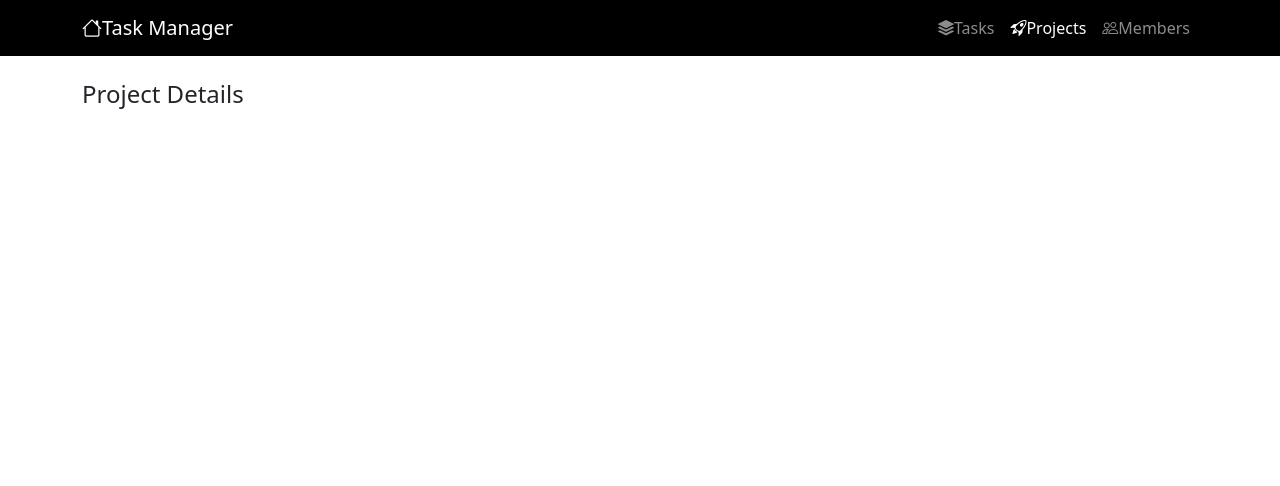
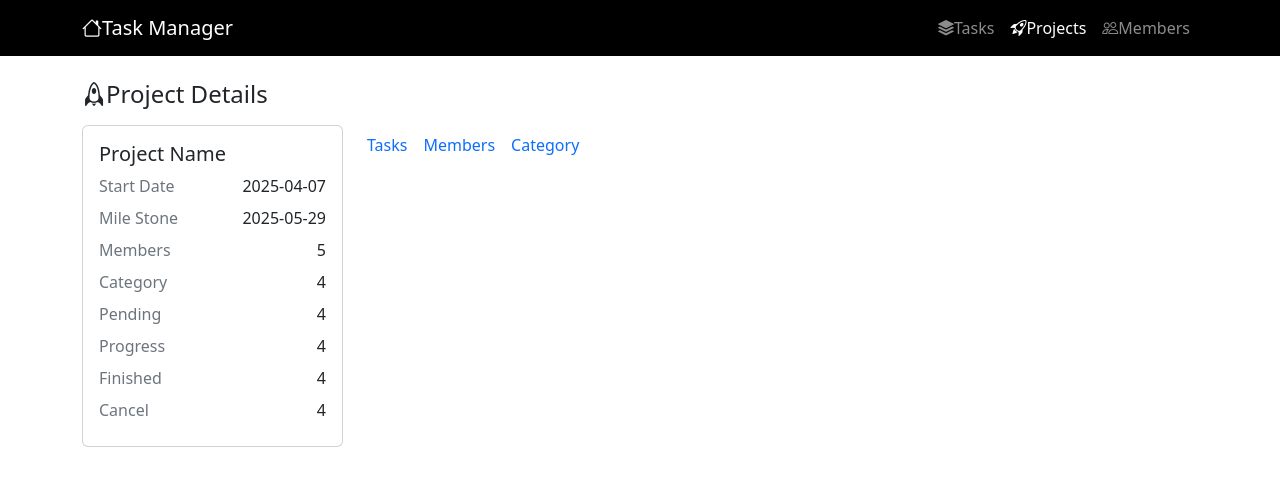
Before and after one commit to AungNyanHtet18/Task-Management, a React (Vite) app: page /project/details/1 in a window 1280 px wide. Shown: the top 486 px of the page. Built offline with nearby package versions, Linux system fonts and the light colour scheme.

Commit message:
adding project detail with nested route

```diff
--- a/src/main.tsx
+++ b/src/main.tsx
@@ -12,7 +12,11 @@ import MemberListComponent from './pages/member/member-list.tsx'
 import ProjectEditComponent from './pages/project/project-edit.tsx'
 import TaskEditComponent from './pages/task/task-edit.tsx'
 import TaskDetailComponent from './pages/task/task-detail.tsx'
-import ProjectDetailsComponent from './pages/project/project-detail.tsx'
+import ProjectDetails from './pages/project/details/_layout.tsx'
+import ProjectTaskList from './pages/project/details/task-list.tsx'
+import ProjectCategoryList from './pages/project/details/category-list.tsx'
+import ProjectMemberList from './pages/project/details/member-list.tsx'
+import ProjectTaskEdit from './pages/project/details/task-edit.tsx'
 
 createRoot(document.getElementById('root')!).render(
   <StrictMode>
@@ -22,7 +26,12 @@ createRoot(document.getElementById('root')!).render(
             <Route index element={<HomeComponent/>}/>
             <Route path= "project" element={<ProjectListComponent/>}/>
             <Route path= "project/edit" element={<ProjectEditComponent/>}/>
-            <Route path= "project/details/:id" element={<ProjectDetailsComponent/>}/>
+            <Route path= "project/details/:id" element={<ProjectDetails/>}>
+                <Route path='task' element={<ProjectTaskList/>}/>
+                <Route path='category' element={<ProjectCategoryList/>}/>
+                <Route path='member' element={<ProjectMemberList/>}/>
+                <Route path='task/edit/:taskId' element={<ProjectTaskEdit/>}/>
+            </Route>
             <Route path= "member" element={<MemberListComponent/>}/>
             <Route path= "member/edit" element={<MemberEditComponent/>}/>
             <Route path= "member/details/:id" element={<MemberDetailsComponent/>}/>
--- a/src/model/client/member-client.ts
+++ b/src/model/client/member-client.ts
@@ -44,10 +44,9 @@ export async function updateMember(id:string, form: MemberEditForm):Promise<Modi
 }
 
 export async function createMember(form: MemberEditForm):Promise<ModificationResult> {
-    console.log(form);
+    console.log(form)
     return {id: 1}
 }
-
 
 const DUMMY_MEMBERS:  MemberListItem[] = [
     {
--- a/src/model/client/prject-client.ts
+++ b/src/model/client/prject-client.ts
@@ -16,7 +16,8 @@ export async function findProjectForEdit(id : unknown): Promise<ProjectEditForm>
      return {
          name: "Pos Development",
          startDate: "2025-04-01",
-         mileStone: "2025-10-30"
+         mileStone: "2025-10-30",
+         description: "This make easily for merchant"
      }
 }
 
--- a/src/model/output/_common.ts
+++ b/src/model/output/_common.ts
@@ -21,5 +21,5 @@ export const DUMMY_PAGE: Pager = {
 }
 
 export type ModificationResult = {
-      id: unknown
+      id: number
 }
--- /dev/null
+++ b/src/pages/project/details/_layout.tsx
@@ -0,0 +1,62 @@
+import { NavLink, Outlet } from "react-router";
+import Page from "../../../ui/page";
+
+export default function ProjectDetails() {
+     return (
+        <Page icon="bi-rocket" title="Project Details">
+            <div className="row">
+                <div className="col-3">
+                    <ProjectInfo/>
+                </div>
+
+                <div className="col">
+                    <Navigation/>
+                    <Outlet/>
+                </div>
+            </div>
+        </Page>
+     )
+}
+
+function Navigation() {
+     return (
+        <ul className="nav nav-underline">
+            <li className="nav-item">
+                <NavLink to="task" className="nav-link">Tasks</NavLink>
+            </li>
+            <li className="nav-item">
+                <NavLink to="member" className="nav-link">Members</NavLink>
+            </li>
+            <li className="nav-item">
+                <NavLink to="category" className="nav-link">Category</NavLink>
+            </li>
+        </ul>
+     )
+}
+
+function ProjectInfo() {
+     return (
+        <div className="card">
+            <div className="card-body">
+                <h5 className="mb-2">Project Name</h5>
+                <Information name="Start Date" value="2025-04-07"/>
+                <Information name="Mile Stone" value="2025-05-29"/>
+                <Information name="Members" value="5"/>
+                <Information name="Category" value="4"/>
+                <Information name="Pending" value="4"/>
+                <Information name="Progress" value="4"/>
+                <Information name="Finished" value="4"/>
+                <Information name="Cancel" value="4"/>
+            </div>
+        </div>
+    )
+}
+
+function Information({name, value} : {name:string, value: string}) {
+     return (
+        <div className="d-flex justify-content-between mb-2">
+            <span className="text-secondary">{name}</span>
+            <span>{value}</span>
+        </div>
+     )
+}
--- /dev/null
+++ b/src/pages/project/details/category-list.tsx
@@ -0,0 +1,5 @@
+export default function ProjectCategoryList() {
+     return(
+        <></>
+     )
+}
--- /dev/null
+++ b/src/pages/project/details/member-list.tsx
@@ -0,0 +1,5 @@
+export default function ProjectMemberList() {
+     return (
+        <></>
+     )
+}
--- /dev/null
+++ b/src/pages/project/details/task-edit.tsx
@@ -0,0 +1,5 @@
+export default function ProjectTaskEdit() {
+     return (
+        <></>
+     )
+}
--- /dev/null
+++ b/src/pages/project/details/task-list.tsx
@@ -0,0 +1,7 @@
+export default function ProjectTaskList() {
+     return (
+        <>
+
+        </>
+     )
+}
--- a/src/pages/project/project-detail.tsx
+++ /dev/null
@@ -1,9 +0,0 @@
-import Page from "../../ui/page";
-
-export default function ProjectDetailsComponent() {
-     return (
-        <Page title="Project Details">
-
-        </Page>
-     )
-}
--- a/src/pages/project/project-edit.tsx
+++ b/src/pages/project/project-edit.tsx
@@ -31,7 +31,7 @@ export default function ProjectEditComponent() {
       const result = id ? await updateProject(id, form) : await createProject(form)
       console.log(result)
 
-      navigate(`/project/details/${result.id}`)
+      navigate(`/project/details/${result.id}/task`)
    }
 
    return (
@@ -59,9 +59,7 @@ export default function ProjectEditComponent() {
                 </div>
 
                  <FormGroup label="Description" className="mt-3">
-                     <textarea className="form-control" {...register('description',{required: "Please enter description"})}></textarea>
-                     {errors.description &&
-                      <ErrorMessage message = {errors.description.message} />}
+                     <textarea className="form-control" {...register('description')}></textarea>
                  </FormGroup>
 
                   <div className="mt-3">
@@ -70,7 +68,6 @@ export default function ProjectEditComponent() {
                      </button>
                   </div>
             </form>
-
         </Page>
      )
 }
--- a/src/pages/project/project-list.tsx
+++ b/src/pages/project/project-list.tsx
@@ -100,7 +100,7 @@ function ProjectSearchResult() {
                            <td className="text-end">{item.members}</td>
                            <td className="text-end">{item.tasks}</td>
                            <td className="text-center">
-                              <ShowDetails to={`/project/details/${item.id}`}/>
+                              <ShowDetails to={`/project/details/${item.id}/task`}/>
                            </td>
                         </tr>
                     )}
```
